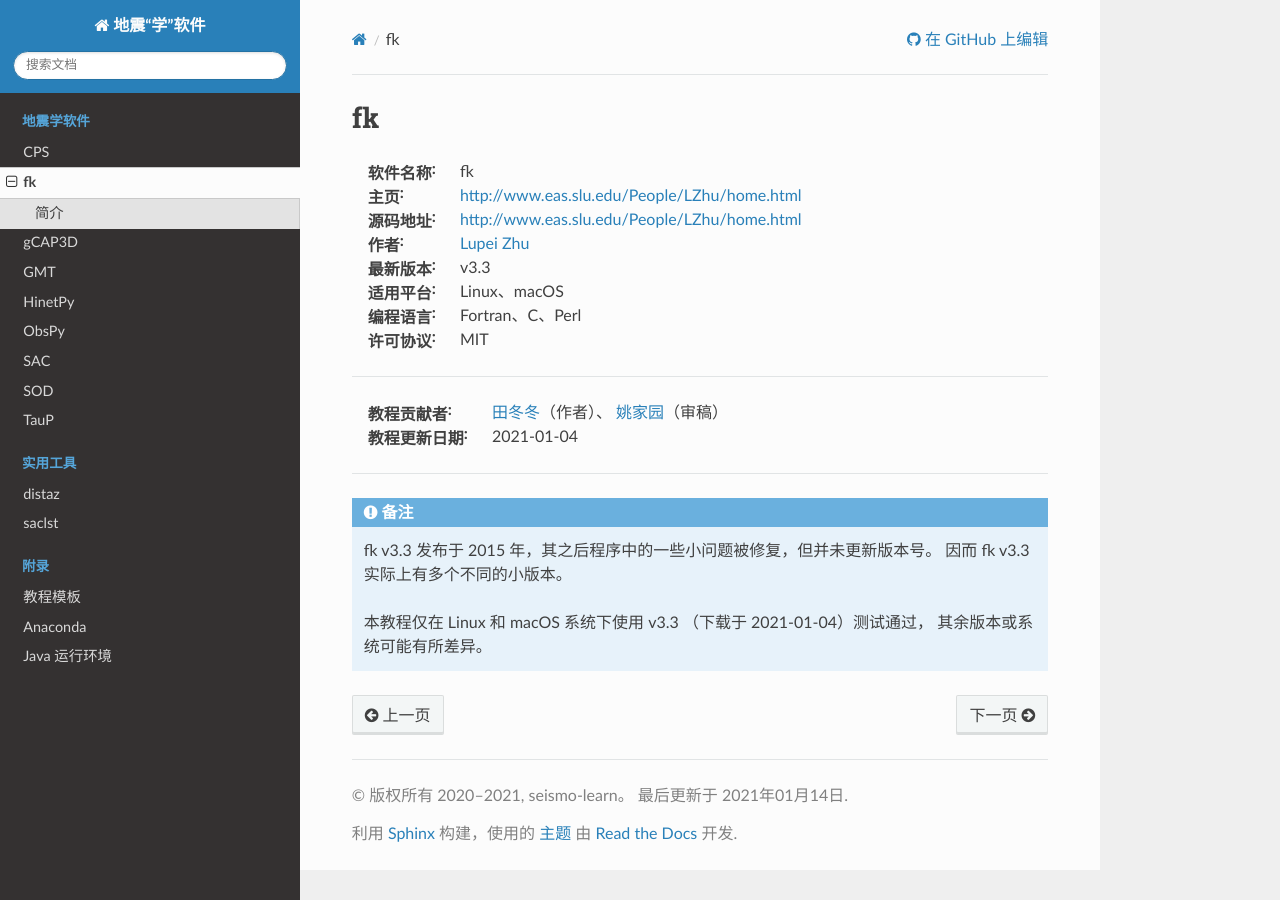
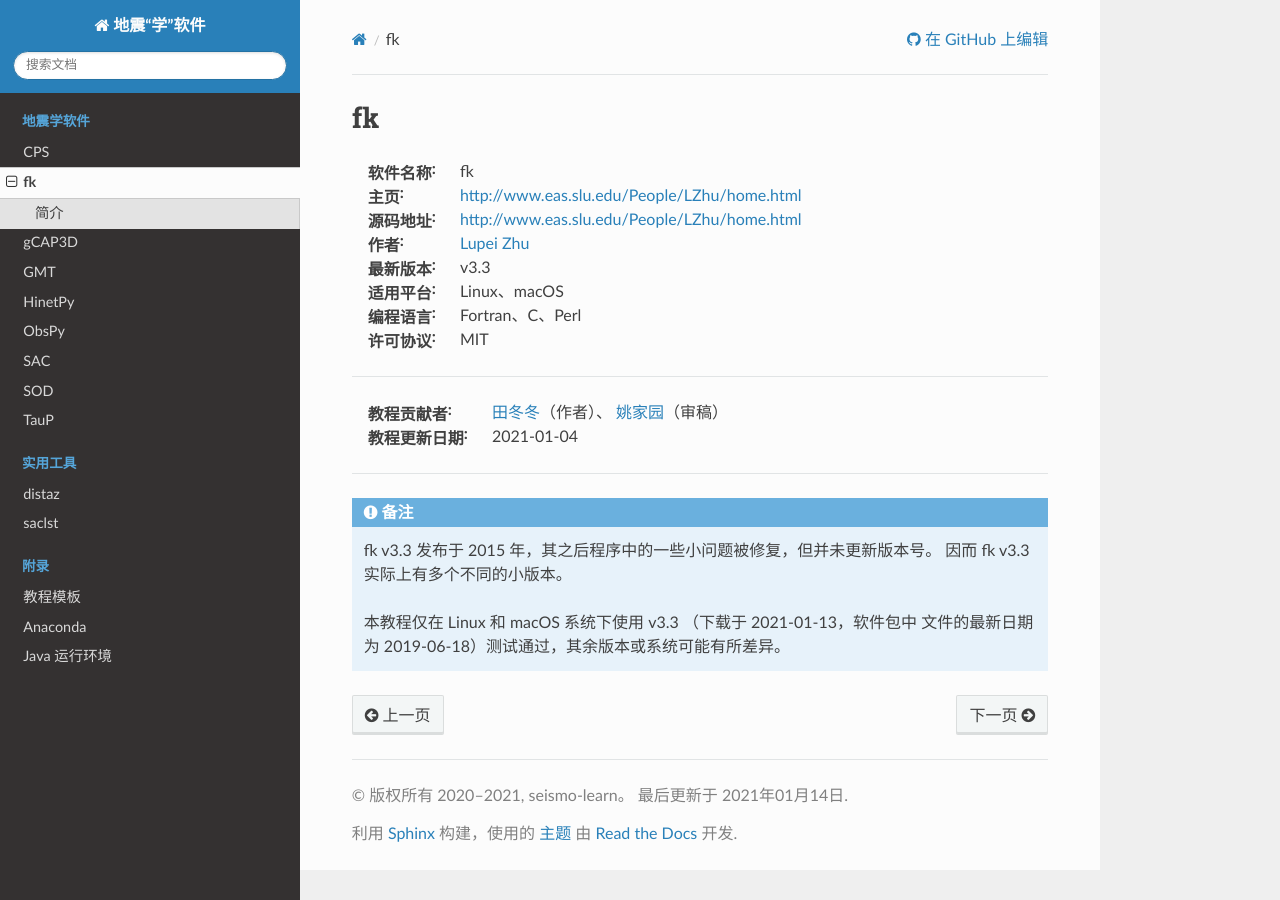
Before and after one commit to seismo-learn/software, a Sphinx documentation site: the page built from source/fk/index.rst, in a window 1280 px wide. Built offline with Sphinx 7.4.7 and the Read the Docs theme 2.0.0, drawn with Linux system fonts in a browser that asks for light colours.

Commit message:
fk: Fix fk metadata (#125)

```diff
--- a/source/fk/index.rst
+++ b/source/fk/index.rst
@@ -23,8 +23,8 @@ fk
    fk v3.3 发布于 2015 年，其之后程序中的一些小问题被修复，但并未更新版本号。
    因而 fk v3.3 实际上有多个不同的小版本。
 
-   本教程仅在 Linux 和 macOS 系统下使用 v3.3 （下载于 2021-01-04）测试通过，
-   其余版本或系统可能有所差异。
+   本教程仅在 Linux 和 macOS 系统下使用 v3.3 （下载于 2021-01-13，软件包中
+   文件的最新日期为 2019-06-18）测试通过，其余版本或系统可能有所差异。
 
 .. toctree::
    :hidden:
```
